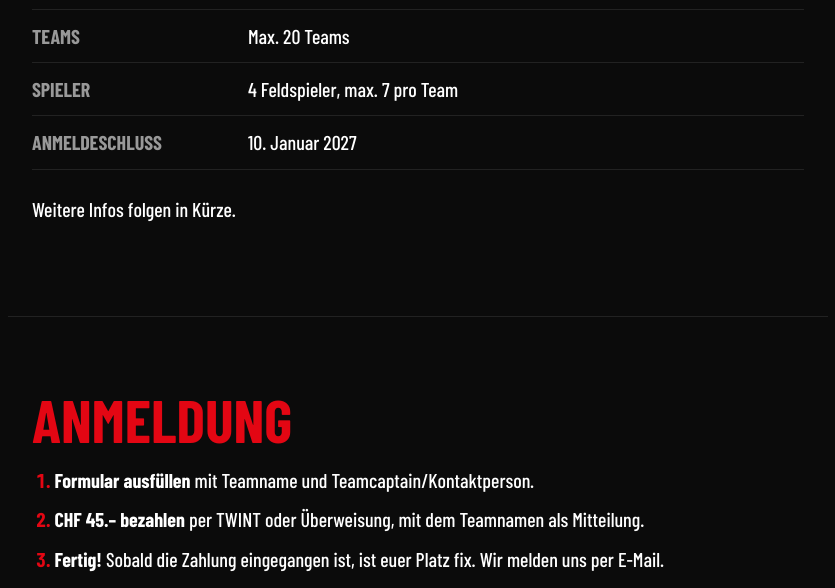
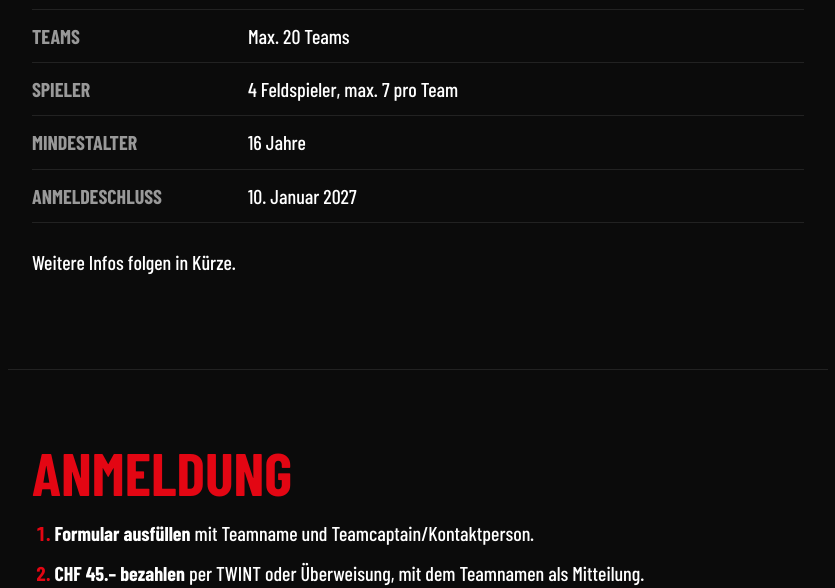
Before and after one commit to geocauzza/futsalturnier-2027, a plain HTML site: page index.html in a window 1280 px wide. Shown: the part 1153-1741 px from the top of the page, without its empty margins (222-1057 px from the left). Drawn offline with nearby package versions, Linux system fonts and the light colour scheme; a web font is replaced by a local one.

Commit message:
mind alter

```diff
--- a/index.html
+++ b/index.html
@@ -38,6 +38,7 @@
     <div><dt>Startgeld</dt><dd>CHF 45.– pro Team</dd></div>
     <div><dt>Teams</dt><dd>Max. 20 Teams</dd></div>
     <div><dt>Spieler</dt><dd>4 Feldspieler, max. 7 pro Team</dd></div>
+    <div><dt>Mindestalter</dt><dd>16 Jahre</dd></div>
     <div><dt>Anmeldeschluss</dt><dd>10. Januar 2027</dd></div>
   </dl>
   <!-- ✏️ ÄNDERN: Weitere Infos (Preise, Festwirtschaft, Regeln …) -->
```
